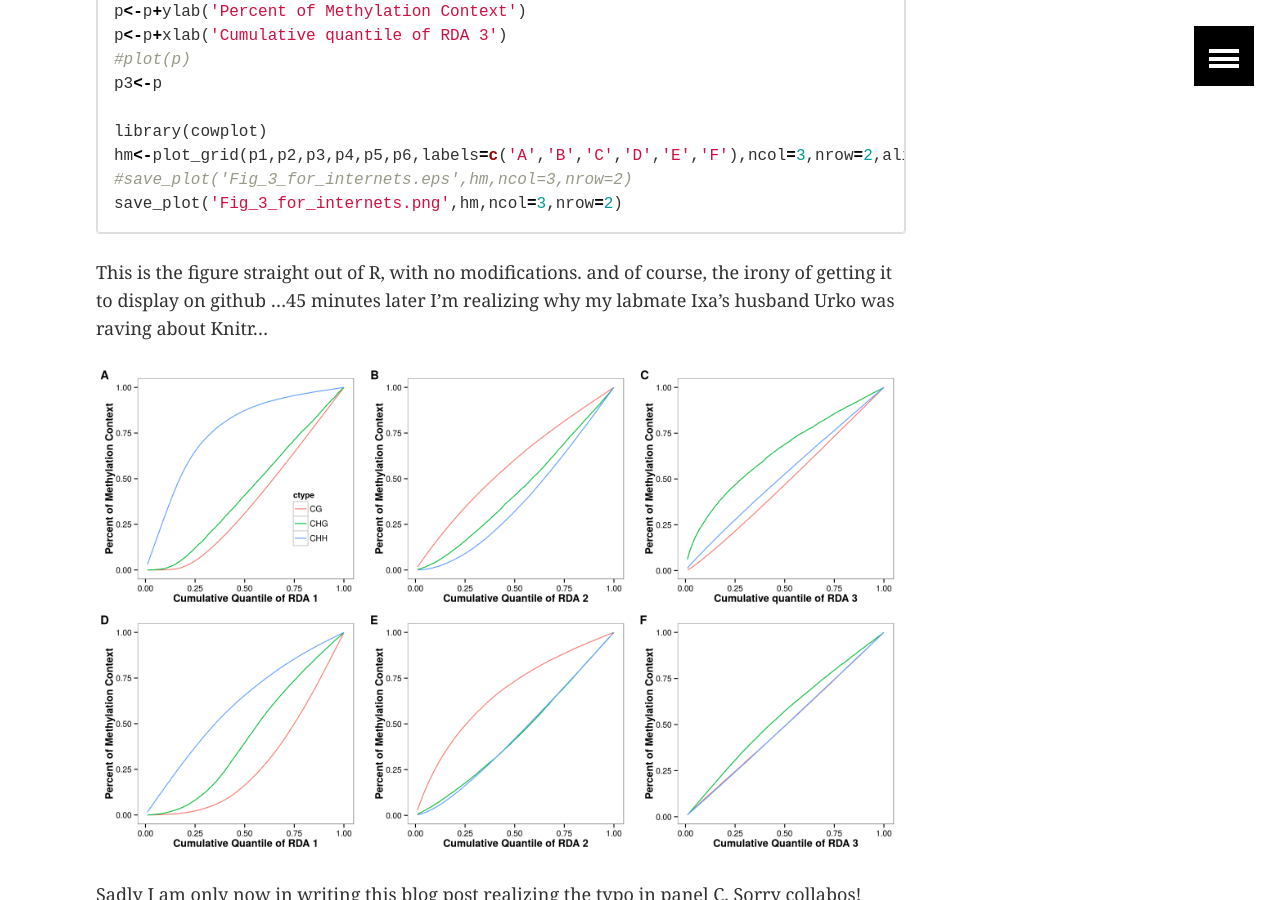
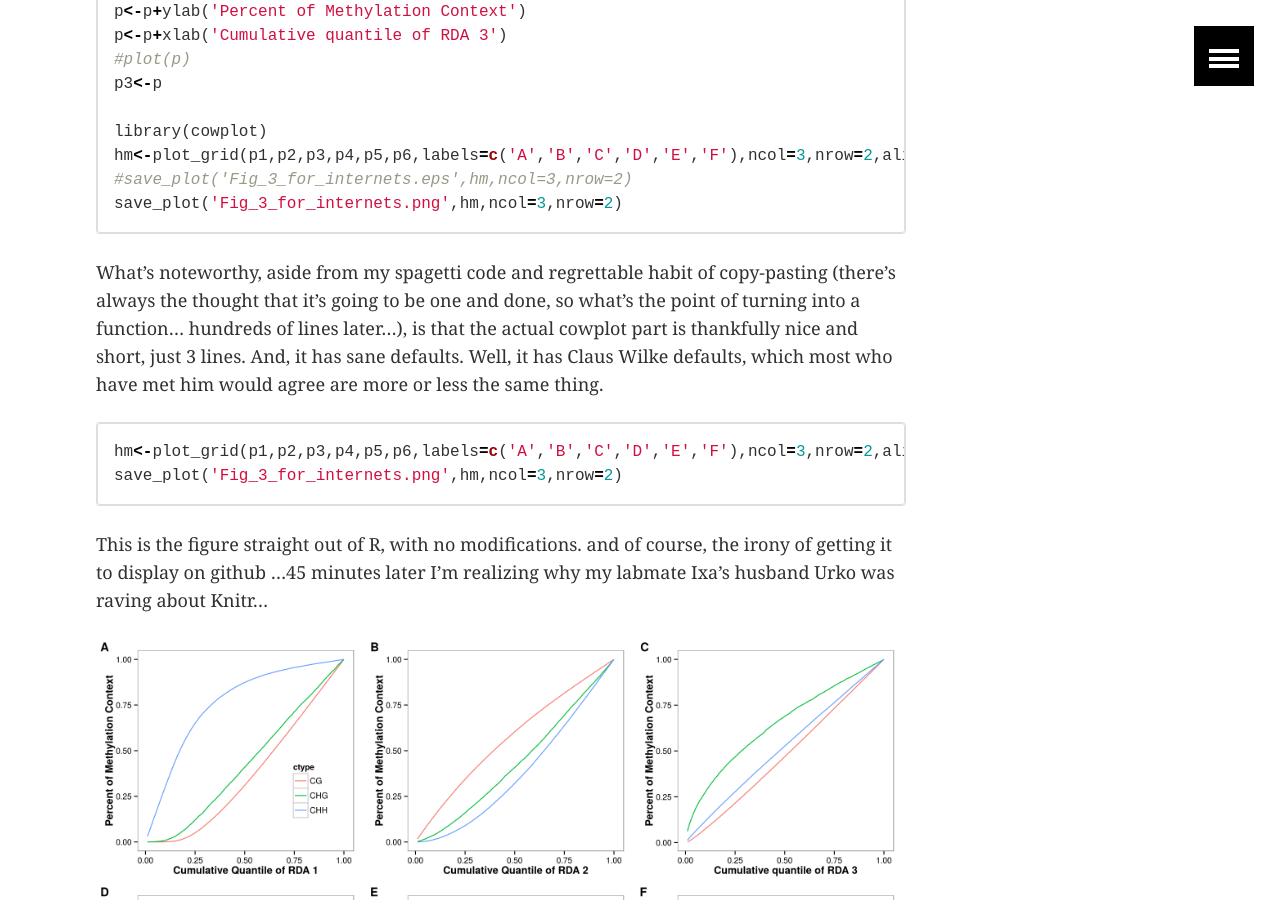
Before and after one commit to thomas-keller/thomas-keller.github.io, a Jekyll site: the page built from _posts/2016-3-25-grid-plots-cowplot.md, in a window 1280 px wide and 900 px high, scrolled down 7119 px. Built offline with Jekyll 4.4.1, drawn with Linux system fonts in a browser that asks for light colours; comment, search, counter and statistics services are not loaded.

Commit message:
new blog post about R

````diff
--- a/_posts/2016-3-25-grid-plots-cowplot.md
+++ b/_posts/2016-3-25-grid-plots-cowplot.md
@@ -253,6 +253,13 @@ hm<-plot_grid(p1,p2,p3,p4,p5,p6,labels=c('A','B','C','D','E','F'),ncol=3,nrow=2,
 save_plot('Fig_3_for_internets.png',hm,ncol=3,nrow=2)
 ```
 
+What's noteworthy, aside from my spagetti code and regrettable habit of copy-pasting (there's always the thought that it's going to be one and done, so what's the point of turning into a function... hundreds of lines later...), is that the actual cowplot part is thankfully nice and short, just 3 lines. And, it has sane defaults. Well, it has Claus Wilke defaults, which most who have met him would agree are more or less the same thing.
+
+```R
+hm<-plot_grid(p1,p2,p3,p4,p5,p6,labels=c('A','B','C','D','E','F'),ncol=3,nrow=2,align='h')
+save_plot('Fig_3_for_internets.png',hm,ncol=3,nrow=2)
+```
+
 This is the figure straight out of R, with no modifications. and of course, the irony of getting it to display on github
 ...45 minutes later I'm realizing why my labmate Ixa's husband Urko was raving about Knitr...
 
````
